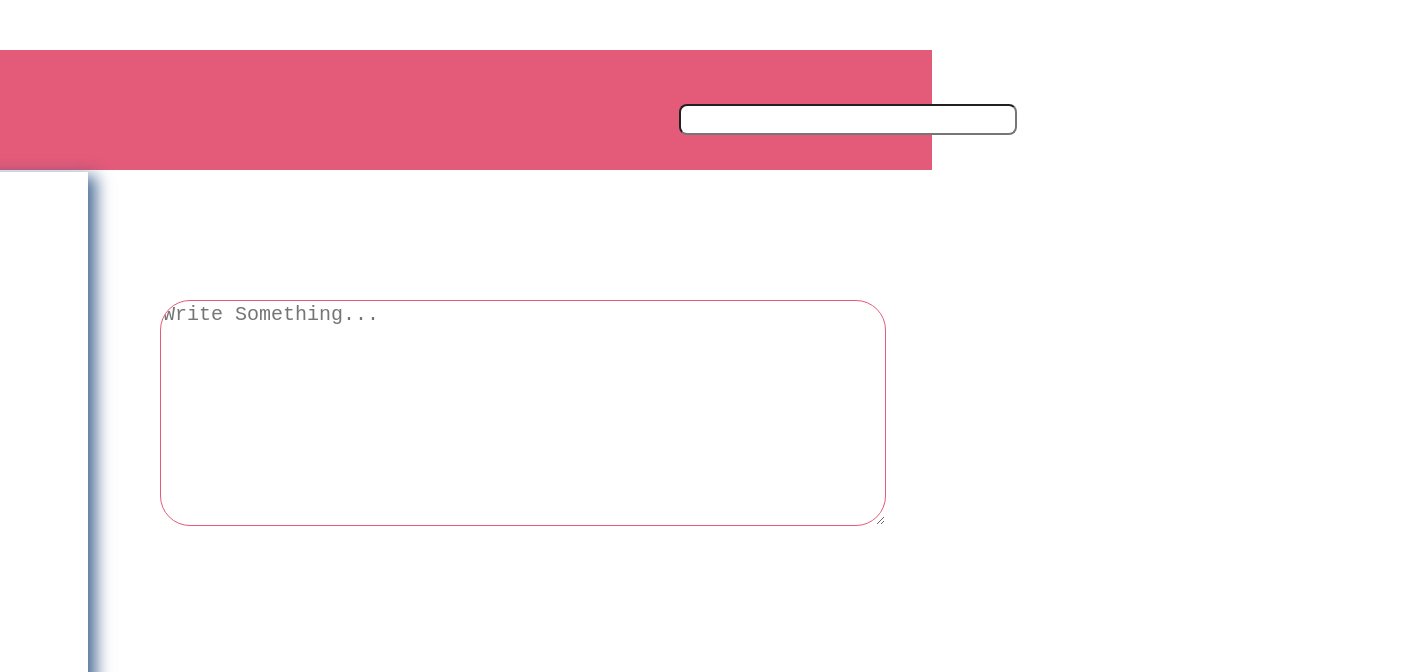
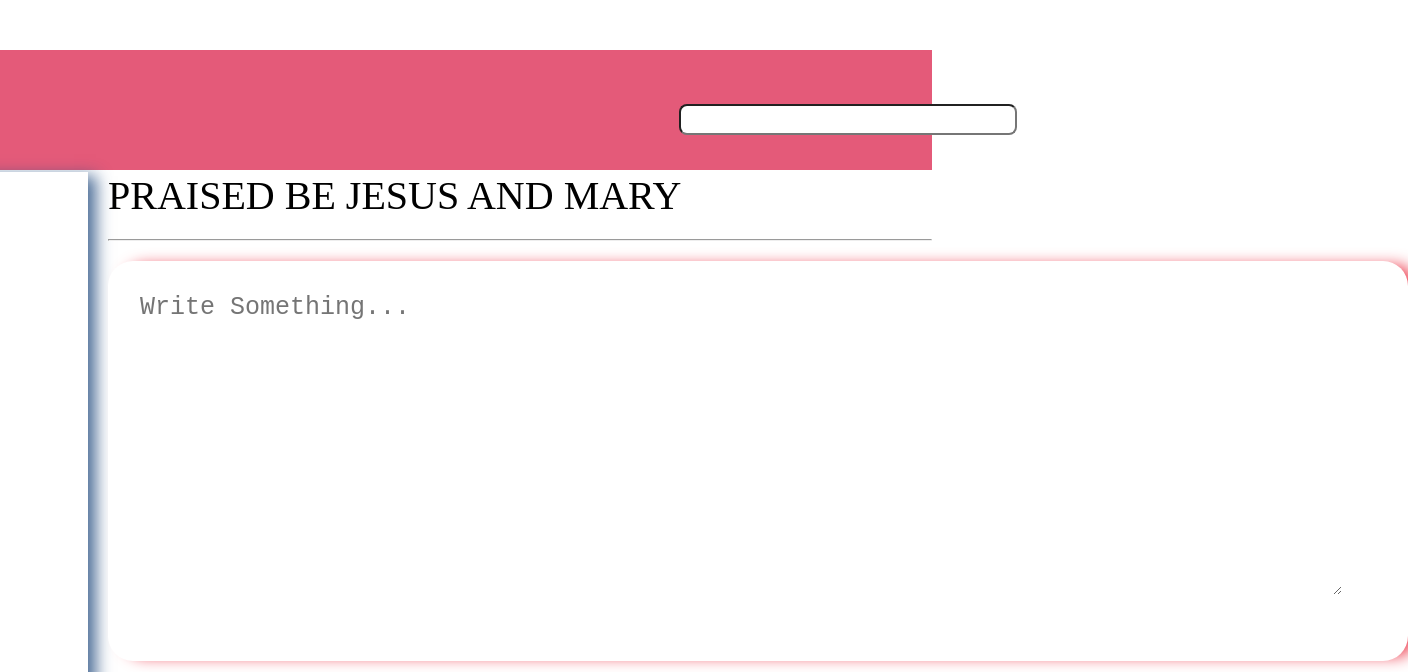
Before and after one commit to kentromansB/kentromansB-webDev_Act05-, a plain HTML site: page index.html in a window 1280 px wide. Shown: the top 672 px of the page, 1408 px wide, since content can reach past the window. Drawn offline with Linux system fonts and the light colour scheme.

Commit message:
Update style.css

```diff
--- a/style.css
+++ b/style.css
@@ -1,6 +1,3 @@
-body {
-	font-family: Arial, Helvetica, sans-serif;
-}
 .banner{
 	margin-top: 50px;
 	width: 100%;
@@ -22,7 +19,8 @@ body {
 	width:420px;
 	background-color:#ffffff;
 	margin-top:-27px;
-	 -webkit-box-shadow: 12px 0 15px -4px rgba(31, 73, 125, 0.8);
+	 -webkit-box-shadow: 12px 0px 15px -4px rgba(31, 73, 125, 0.8);
+
 }
 .face{
 	margin-top: 20px;
@@ -32,11 +30,9 @@ body {
 	border-radius: 35px;
 }.home{
 	margin-left: 50px;
-	color: #e45a79;
 }
 .name{
 	margin-left: 30px;
-	font-family: Arial, Helvetica, sans-serif;
 }
 .portal{
 	margin-left: 20px;
@@ -60,39 +56,33 @@ input[type="text"]{
 	height: 25px;
 	border-radius: 8px;
 }
-.pbjam {
-	color: black;
-	position: absolute;
-	left: 520px;
-	top: 200px;
-	font-family: Arial, Helvetica, sans-serif;
+input[type="submit"]{
+
+	widows: 100px;
+	height: 50px;
+	border-radius: 8px;
+	background-color: #e45a79;
 }
-hr.new1 {
-	border-top: 1px solid black;
-	left: 500px;
-	width: 580px;
-	top: 260px;
-	position: absolute;
-  }
-  textarea {
-    width: 720px;
-    height: 220px;
-    background-color: white;
-	border: 1px solid #e45a79;
-	border-radius: 30px;
-	left: 500px;
-	top: 300px;
-	font-size: 20px;
-	position: absolute;
+.body-content{
+	font-size: 40px;
+	margin-top: -700px;
+	margin-left: 440px;
+
 }
-button{
-	color: white;
-	background-color: #e45a79;
-	border: 1px solid #e45a79;
-	border-radius: 10px;
-	position: absolute;
-	left: 1100px;
-	top: 480px;
-	font-size: 15px;
-	width: 80px;
+.blog{
+	margin-left: 440px;
+	height: 400px;
+	width:1300px;
+	border-radius: 25px;
+	border-style: none;
+	background-color: white;
+	-webkit-box-shadow: 12px 0 15px -4px #e45;
 }
+.blog-box{
+	margin-top: 30px;
+	margin-left: 30px;
+	height: 300px;
+	width:1200px;
+	border-style:none;
+	font-size: 25px;
+}
```
